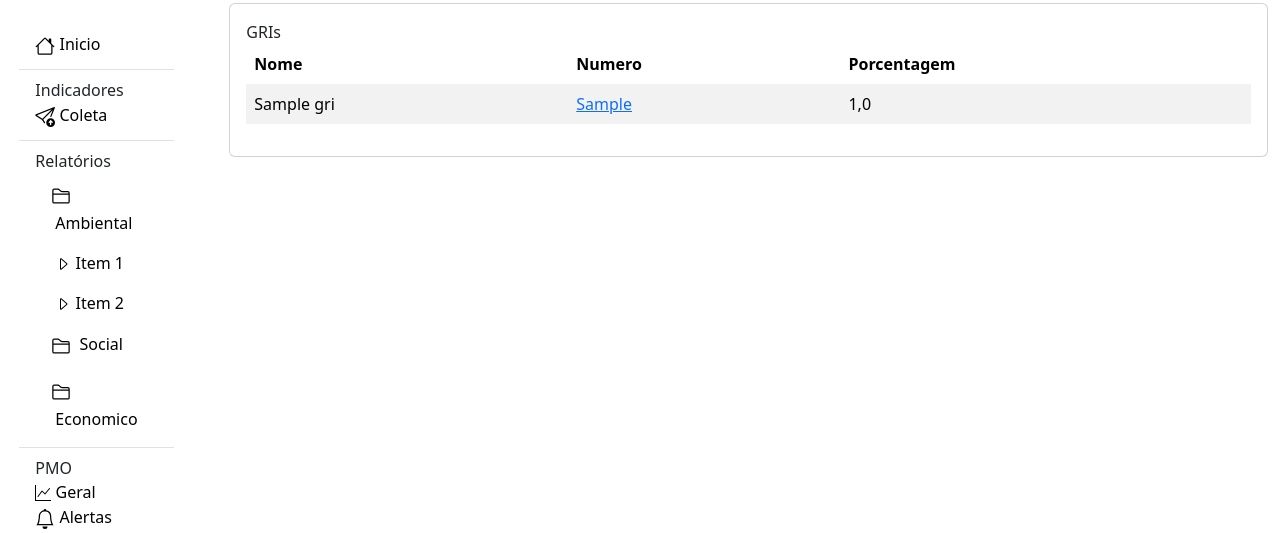
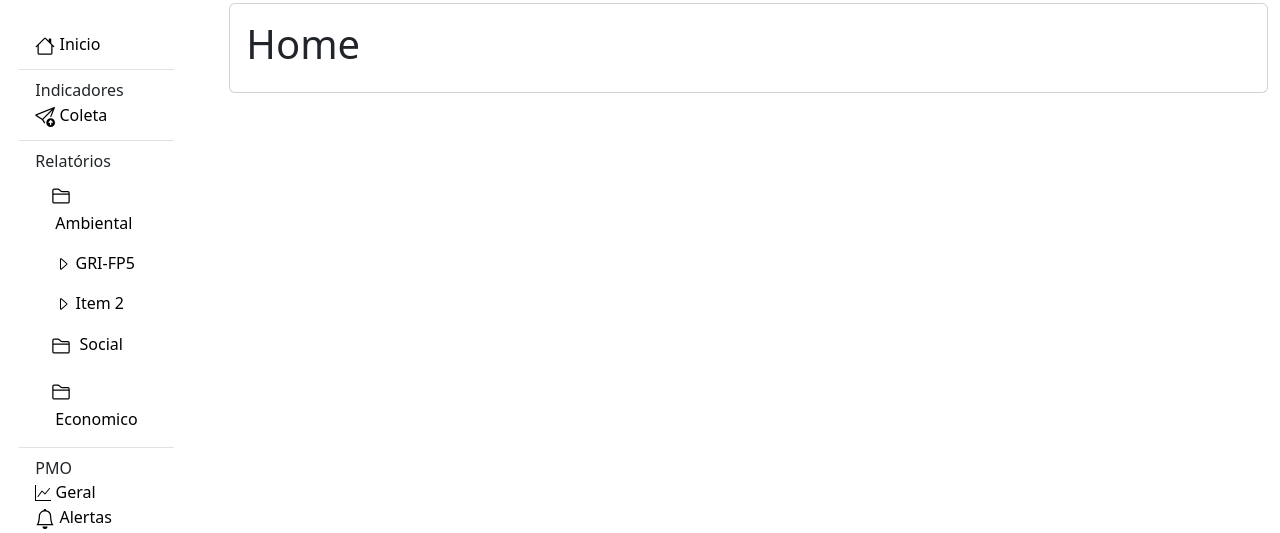
Before and after one commit to foster-tech/Ava_django, a Django app: page / in a window 1280 px wide. Shown: the part 103-636 px from the top of the page. Run offline with Django 4.2, Linux system fonts and the light colour scheme; tables that the repository leaves empty hold one stand-in row (values such as "Sample post"); some libraries are stand-ins or nearby versions.

Commit message:
Montando estrutura de Indicadores

```diff
--- a/ava/models.py
+++ b/ava/models.py
@@ -3,13 +3,12 @@ from datetime import date
 from django.utils.text import slugify
 from usuarios.models import CustomUser, CustomUserManager
 
-
 class GRI(models.Model):
-    nome = models.CharField(max_length = 140)
     porcentagem = models.FloatField(null=True, blank=True, default=None)
     numero = models.CharField(max_length = 140)
-    ano_mudanca = models.IntegerField(blank=True, null=True)
+    ano_mudanca = models.IntegerField(blank=True, null=True, default='GRI-')
     slug = models.SlugField(max_length=100, unique=True, default='', help_text='Numero do GRI ')
+
 
     def save(self, *args, **kwargs):
         self.slug = slugify(self.numero)
@@ -19,7 +18,7 @@ class GRI(models.Model):
         return self.numero
 
     def alterar_numero_gri(gri, novo_numero, ano_mudanca):
-        gri.nome = novo_numero
+        gri.numero = novo_numero
         gri.ano_mudanca = ano_mudanca
         gri.save()
 
@@ -78,17 +77,16 @@ class Indicador(models.Model):
 
     tema = models.CharField(max_length = 140)
     gri = models.ForeignKey(GRI, on_delete=models.CASCADE)
-    medida = models.ForeignKey(UnidadesMedidas, on_delete=models.CASCADE)
     responsavel = models.ForeignKey(CustomUser, on_delete=models.CASCADE)
     comentario = models.CharField(max_length = 500)
-    status = models.ForeignKey(Status, on_delete=models.CASCADE, help_text='0= Iniciado, 1= Não Iniciado, 2= A Validar, 3= Concluido')
+    status = models.ForeignKey(Status, on_delete=models.CASCADE)
     categoria = models.CharField(choices=CATEGORIA_CHOICES, max_length=140)
     data = models.DateField(("Date"), default=date.today)
     slug = models.SlugField(unique=False, default='', help_text='Nome do Tema')
 
 
     def __str__(self) -> str:
-        return self.gri.nome
+        return self.gri.numero
 
     def get_absolute_url(self):
         return f'indicadores/{self.gri}/{self.id}/'
@@ -110,6 +108,22 @@ class Indicador(models.Model):
         return self.status.get_status_display()
 
 
+
+
+class ConteudoIndicador(models.Model):
+    decricao = models.TextField()
+    tema_material = models.CharField(max_length = 200, default='')
+    topico_gri = models.CharField(max_length = 200)
+    relevancia = models.TextField()
+    fontes = models.TextField()
+    references = models.TextField(default='')
+    definicoes = models.TextField()
+
+    def __str__(self) -> str:
+        return self.tema_material
+
+
+
 class HistoricoIndicador(models.Model):
     indicador = models.ForeignKey('Indicador', on_delete=models.CASCADE)
     antigo_status = models.CharField(max_length=100, default='')
--- a/ava/urls.py
+++ b/ava/urls.py
@@ -1,11 +1,10 @@
 from django.urls import path
-from .views import index, indicadores ,indicador, informes, pmo, gri
+from .views import index, indicadores ,indicador, informes, pmo
 
 urlpatterns =[
     path('', index, name="index"),
     path('indicadores/', indicadores, name="indicadores"),
-    path('indicadores/<str:gri_nome>/<int:indicador_id>/', indicador, name="indicador"),
-    path('gri/<str:gri_slug>', gri, name="gri"),
+    path('indicadores/<str:gri_numero>/<int:indicador_id>/', indicador, name="indicador"),
     path('informes/', informes, name="informes"),
     path('pmo/', pmo, name="pmo"),
 ]
--- a/ava/views.py
+++ b/ava/views.py
@@ -25,8 +25,8 @@ def indicadores(request):
 
     return render(request, 'indicadores.html', context=context)
 
-def indicador(request, gri_nome, indicador_id):
-    gri = get_object_or_404(GRI, nome=gri_nome)
+def indicador(request, gri_numero, indicador_id):
+    gri = get_object_or_404(GRI, numero=gri_numero)
     indicador = get_object_or_404(Indicador, id=indicador_id, gri=gri)
 
     context = {
--- a/template/index.html
+++ b/template/index.html
@@ -21,24 +21,7 @@
                         <div class="card">
                             <div class="card-body">
                                 <div class="mb-6">
-                                    <table class="table table-borderless table-hover table-striped">
-                                        <thead>
-                                            GRIs
-                                            <tr>
-                                                <th>Nome</th>
-                                                <th>Numero</th>
-                                                <th>Porcentagem</th>
-                                            </tr>
-                                        </thead>
-                                        {% for gri in gris %}
-                                                    <tr>
-                                                        <td scope="col">{{ gri.nome }}</td>
-                                                        <td scope="col"><a href="{% url "gri" gri_slug=gri.slug %}">{{gri.numero}}</a></td>
-                                                        {% if gri.porcentagem != null %}
-                                                            <td scope="col">{{ gri.porcentagem }}</td>
-                                                        {% endif %}
-                                                    </tr>
-                                        {% endfor %}
+                                    <h1>Home</h1>
                                     </table>
                                 </div>
                             </div>
--- a/template/indicadores.html
+++ b/template/indicadores.html
@@ -39,7 +39,7 @@
                                                     <td scope="col">{{ indicador.gri }}</td>
                                                     <td scope="col">{{ indicador.responsavel}}</td>
                                                     <td scope="col">{{ indicador.status.get_valor_display}}</td>
-                                                    <td scope="col"><a href="{% url "indicador" gri_nome=indicador.gri.nome indicador_id=indicador.id %}">Abrir</a></td>
+                                                    <td scope="col"><a href="{% url "indicador" gri_numero=indicador.gri.numero indicador_id=indicador.id %}">Abrir</a></td>
                                                 </tr>
                                             {% endfor %}
                                         </table>
--- a/template/partials/nav_side_bar.html
+++ b/template/partials/nav_side_bar.html
@@ -37,7 +37,7 @@
                                         <svg xmlns="http://www.w3.org/2000/svg" width="16" height="16" fill="currentColor" class="bi bi-caret-right" viewBox="0 0 16 16">
                                             <path d="M6 12.796V3.204L11.481 8 6 12.796zm.659.753 5.48-4.796a1 1 0 0 0 0-1.506L6.66 2.451C6.011 1.885 5 2.345 5 3.204v9.592a1 1 0 0 0 1.659.753z"/>
                                         </svg>
-                                        <span class="d-none d-sm-inline">Item</span> 1
+                                        <span class="d-none d-sm-inline">GRI-</span>FP5
                                     </a>
                                 </li>
                                 <li>
```
Also changed, not shown: ava/admin.py (+6 -2 lines), template/indicador.html (+78 -9 lines), ava/migrations/0014_remove_gri_nome_alter_gri_ano_mudanca_and_more.py (added), ava/migrations/0015_remove_indicador_medida.py (added), ava/migrations/0016_remove_conteudoindicador_tema_material_and_more.py (added), ava/migrations/0017_conteudoindicador_references.py (added).
